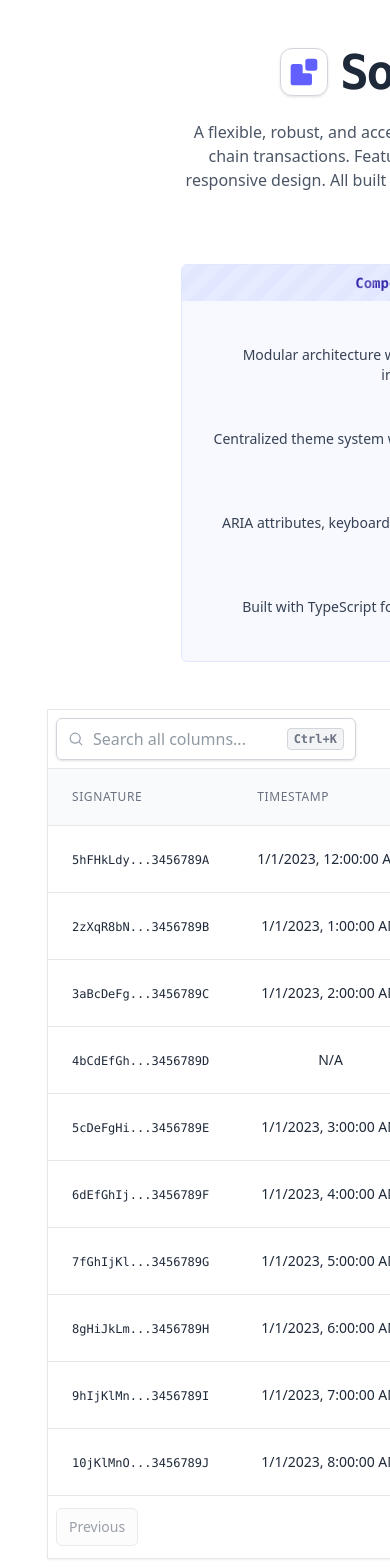
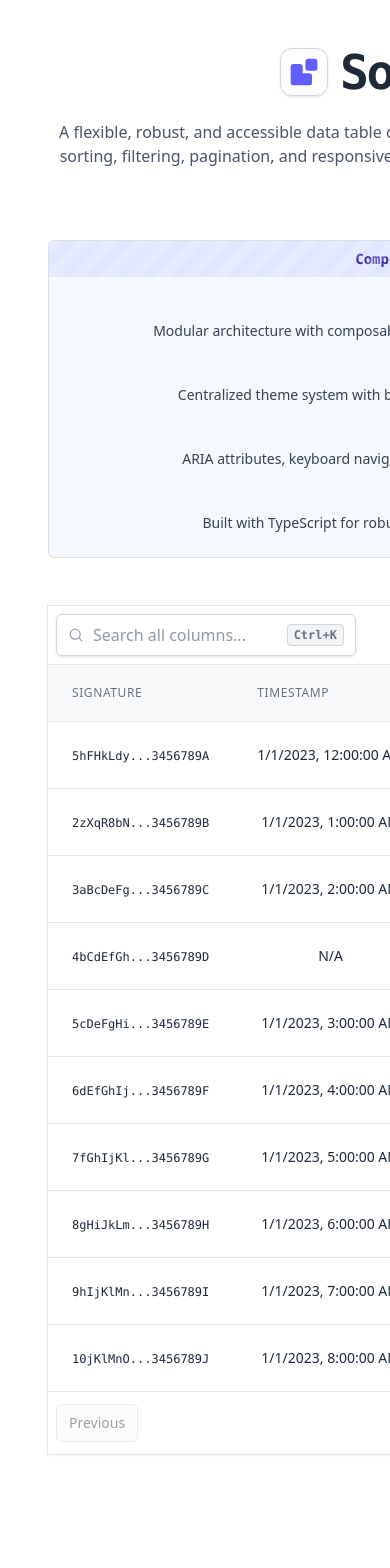
Before and after one commit to stevesarmiento/solana-ui-component, a React (Vite) app: page / in a window 390 px wide. Shown: the top 1568 px of the page. After the commit the page ends 1502 px from the top, so only its background shows below. Built offline with nearby package versions, Linux system fonts and the light colour scheme.

Commit message:
chore: update README

```diff
--- a/src/App.tsx
+++ b/src/App.tsx
@@ -153,8 +153,8 @@ const sampleData: SolanaTransactionRow[] = [
 
 function App() {
   return (
-    <div className="container bg-white mx-auto p-4 sm:p-6 lg:p-8">
-      <header className="mb-8 max-w-xl mx-auto">
+    <div className="bg-white p-4 sm:p-6 lg:p-8">
+      <header className="mb-8 w-full sm:max-w-xl mx-auto">
         <div className="flex items-center justify-center gap-3">
           <div className="flex items-center justify-center w-12 h-12 p-1 border shadow-sm border-gray-300 rounded-xl">
             <svg
@@ -183,7 +183,7 @@ function App() {
         </p>
 
         {/* Design principles - shortened descriptions */}
-        <div className="my-12 border border-indigo-100 rounded-md bg-indigo-50/50 overflow-hidden">
+        <div className="my-12 border border-black/10 rounded-md bg-indigo-50/50 overflow-hidden">
           <div className="bg-indigo-100 px-4 py-2 relative overflow-hidden">
             <svg className="absolute inset-0 h-full w-full opacity-20">
               <defs>
--- a/src/components/DataTable/data-table.tsx
+++ b/src/components/DataTable/data-table.tsx
@@ -99,7 +99,7 @@ export function DataTable<TData extends { id: string }>({
   }
 
   return (
-    <div className={`shadow sm:rounded-lg ring-1 ring-gray-200 ${className}`}>
+    <div className={`${themeStyles.container} ${className}`}>
       <DataTableToolbar theme={theme}>
         <DataTableGlobalFilter
           globalFilter={globalFilter}
@@ -109,6 +109,7 @@ export function DataTable<TData extends { id: string }>({
         <DataTableColumnToggle table={table} theme={theme} />
       </DataTableToolbar>
 
+      <div className={themeStyles.tableWrapper}>
         <table
           id={tableId}
           className={themeStyles.table}
@@ -144,6 +145,7 @@ export function DataTable<TData extends { id: string }>({
             )}
           </tbody>
         </table>
+      </div>
 
       {(table.getPageCount() > 0 || controlledPageCount) && (
          <DataTablePaginationControls
--- a/src/components/DataTable/themes.ts
+++ b/src/components/DataTable/themes.ts
@@ -2,6 +2,8 @@ export type Theme = 'default' | 'windows95';
 
 export interface ThemeStyles {
   // Table core
+  container: string;
+  tableWrapper: string;
   table: string;
 
   // Header styles
@@ -43,7 +45,9 @@ export interface ThemeStyles {
 export const themes: Record<Theme, ThemeStyles> = {
   default: {
     // Table core
-    table: 'min-w-full divide-y divide-gray-200',
+    container: 'w-full flex flex-col sm:rounded-lg shadow ring-1 ring-gray-200',
+    tableWrapper: 'w-full relative',
+    table: 'w-full caption-bottom text-sm divide-y divide-gray-200',
 
     // Header styles
     headerWrapper: 'bg-gray-50',
@@ -82,7 +86,9 @@ export const themes: Record<Theme, ThemeStyles> = {
 
   windows95: {
     // Table core
-    table: 'min-w-full border-2 border-gray-400 shadow-[5px_5px_0px_0px_rgba(0,0,0,0.2)]',
+    container: 'w-full flex flex-col',
+    tableWrapper: 'w-full relative overflow-auto',
+    table: 'w-full caption-bottom text-sm border-2 border-gray-400 shadow-[5px_5px_0px_0px_rgba(0,0,0,0.2)]',
 
     // Header styles
     headerWrapper: 'bg-[#c0c0c0] border-b-2 border-gray-400',
```
Also changed, not shown: 1 other file (tests, documents, lock files or other folders). Lines whose indentation alone changed are shown as unchanged.
